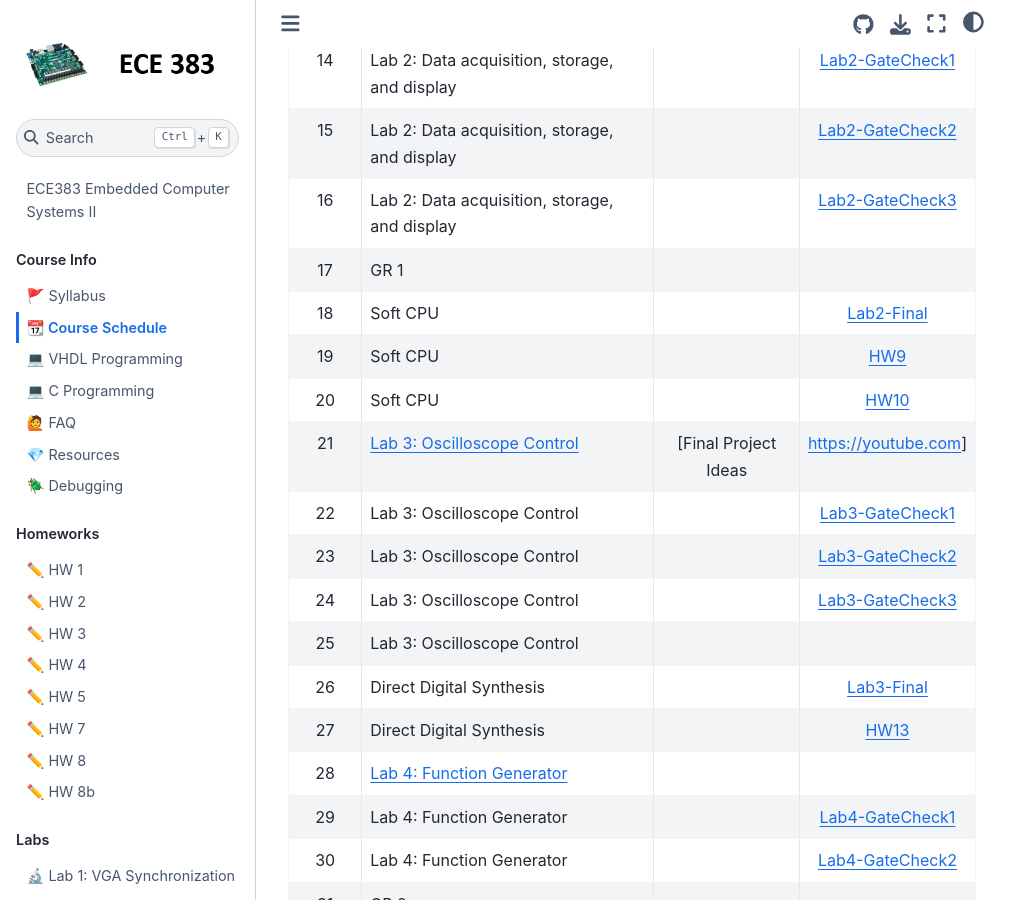
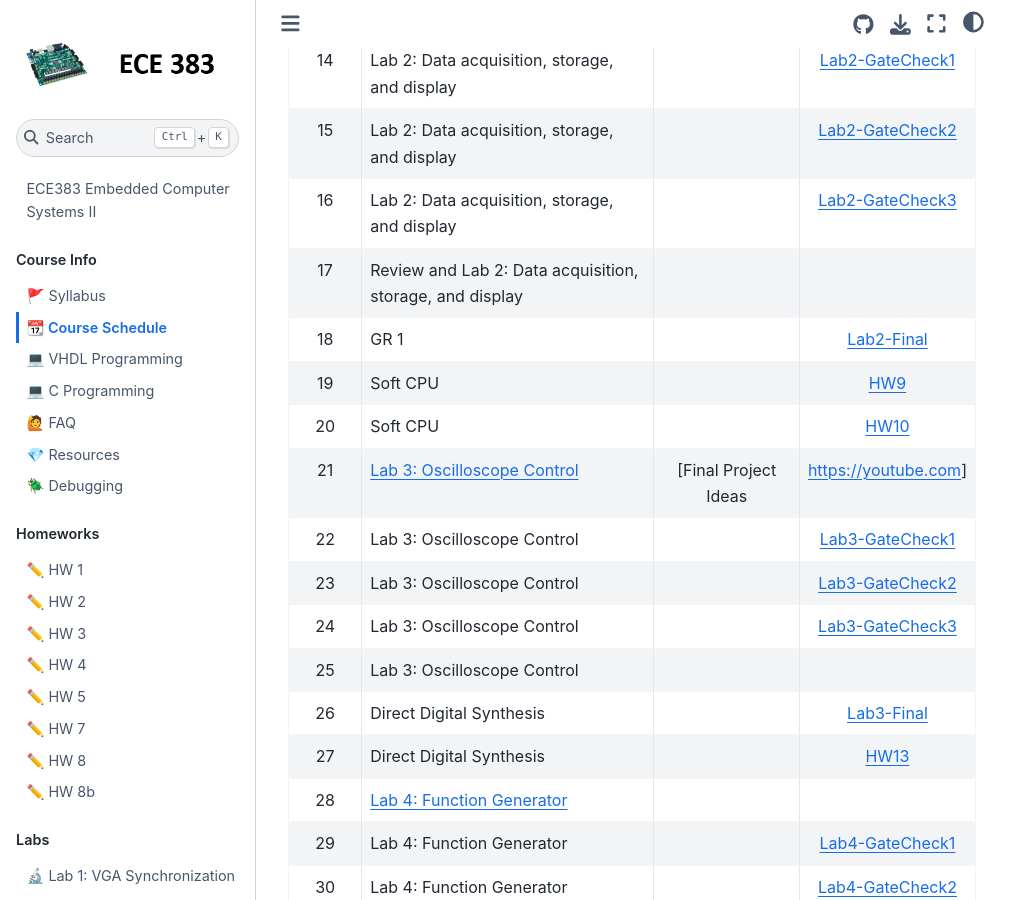
Before and after one commit to USAFA-ECE/ece383, a Jupyter Book: the page built from book/schedule.md, in a window 1280 px wide and 900 px high, scrolled down 1026 px. Shown: the whole window, without its empty margins (0-1031 px from the left). Built offline with Jupyter Book 1.0.4 settings and Sphinx 7.4.7 and the Sphinx Book theme 1.1.4, drawn with Linux system fonts in a browser that asks for light colours; pages that are not in the unit, such as notebooks, are missing from menus.

Commit message:
Update schedule.md

```diff
--- a/book/schedule.md
+++ b/book/schedule.md
@@ -23,8 +23,8 @@ This schedule is subject to change as appropriate.
 | 14     | Lab 2: Data acquisition, storage, and display    |                      | [Lab2-GateCheck1](Assignments/lab2.md)         |
 | 15     | Lab 2: Data acquisition, storage, and display    |                      | [Lab2-GateCheck2](Assignments/lab2.md)         |
 | 16     | Lab 2: Data acquisition, storage, and display    |                      | [Lab2-GateCheck3](Assignments/lab2.md)         |
-| 17     | GR 1                                             |                      |                                                    |
-| 18     | Soft CPU                                         |                      | [Lab2-Final](Assignments/lab2.md)  |
+| 17     | Review and Lab 2: Data acquisition, storage, and display    |                      |                                                    |
+| 18     | GR 1                                             |                      | [Lab2-Final](Assignments/lab2.md)  |
 | 19     | Soft CPU                                         |                      | [HW9](Assignments/homework9.md)       |
 | 20     | Soft CPU                                         |                      | [HW10](Assignments/homework10.md)       |
 | 21     | [Lab 3: Oscilloscope Control](Assignments/lab3.md) | [Final Project Ideas|https://youtube.com] |[HW11](Assignments/homework11.md)       |
```
